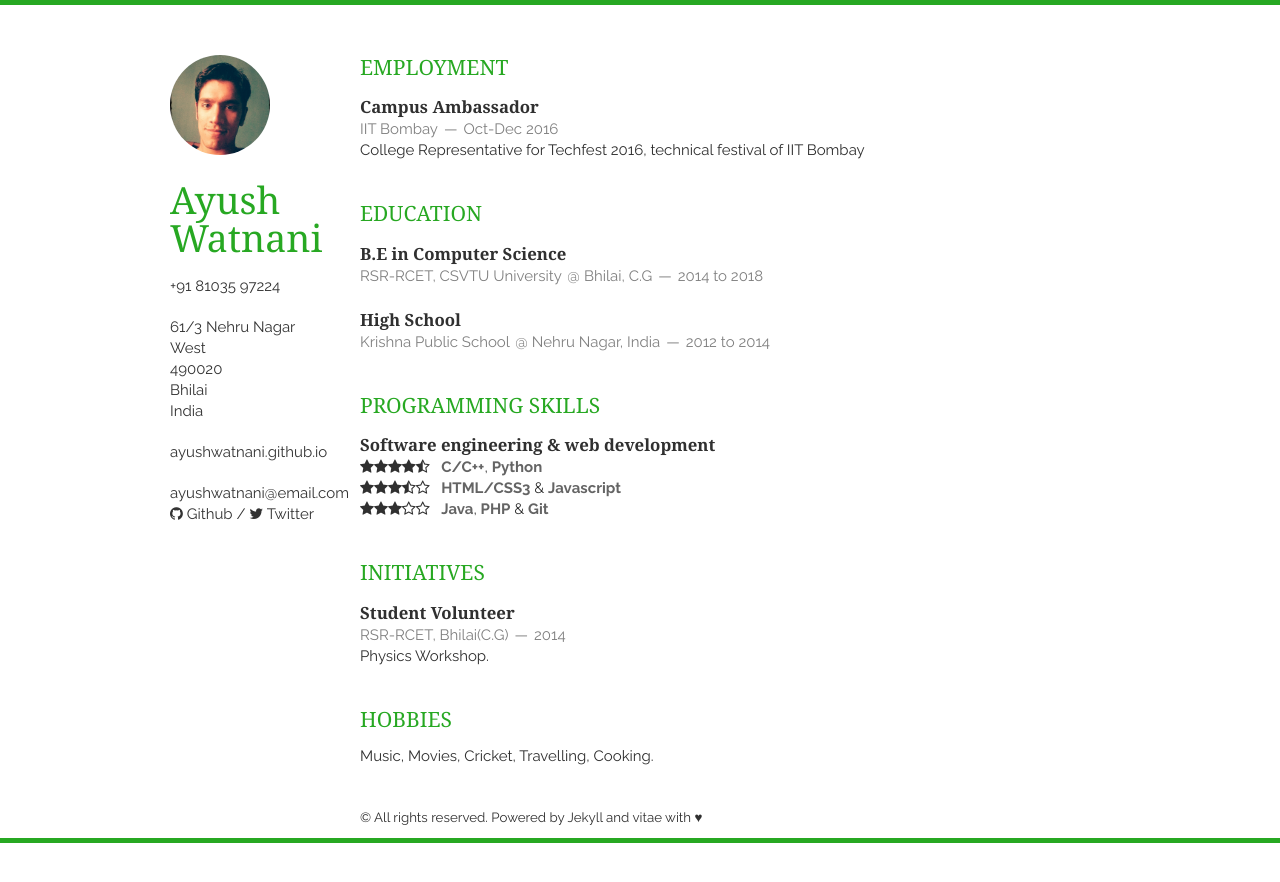
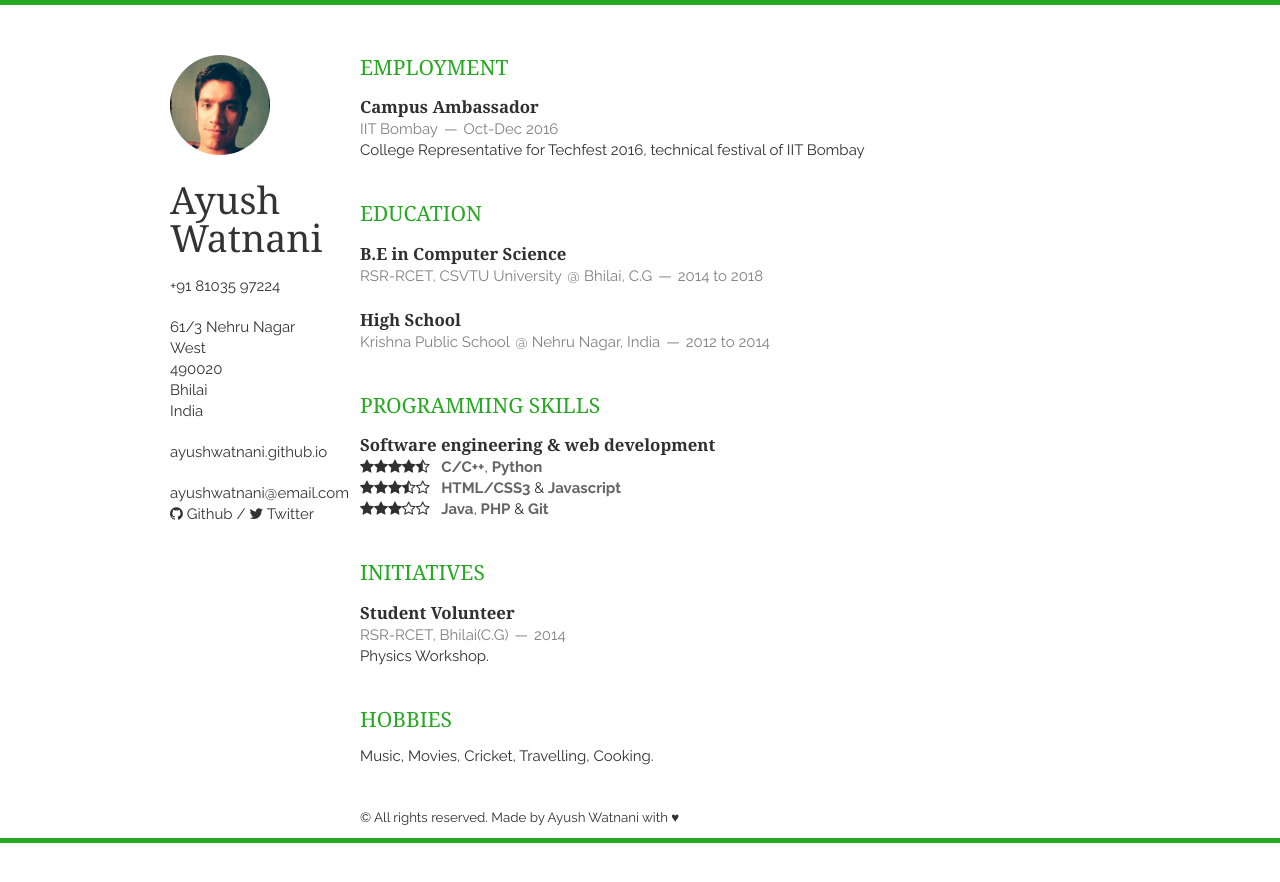
Before and after one commit to mrdeepakchauhan/resume, a Jekyll site: the page built from index.html, in a window 1280 px wide. Shown: the top 882 px of the page. Built offline with Jekyll 4.4.1, drawn with Linux system fonts in a browser that asks for light colours; nearby versions of some CDN libraries; the list of posts is cut into pages by our own code.

Commit message:
Update layout.html

```diff
--- a/_layouts/layout.html
+++ b/_layouts/layout.html
@@ -26,7 +26,7 @@
 <div class="container">
     <header class="three columns">
         <img src="{{ site.baseurl }}static/img/profile.jpg" class="me">
-        <h1>{{ site.name }}</h1>
+        <h1><a href="{{site.website_full}}">{{ site.name }}</a></h1>
         <p>
             <a href="{{ site.tel_full }}">{{ site.tel }}</a>
         </p>
@@ -52,8 +52,7 @@
         {{ content }}
 
     <footer class="thirteen columns">
-        <p>© All rights reserved. Powered by <a href="http://jekyllrb.com/">Jekyll</a> and
-            <a href="https://www.github.com/myjekyll/vitae">vitae</a> with ♥</p>
+        <p>© All rights reserved. Made by <a href="http://www.ayushwatnani.github.io">Ayush Watnani</a> with ♥</p>
     </footer>
     </div>
 </div>
```
